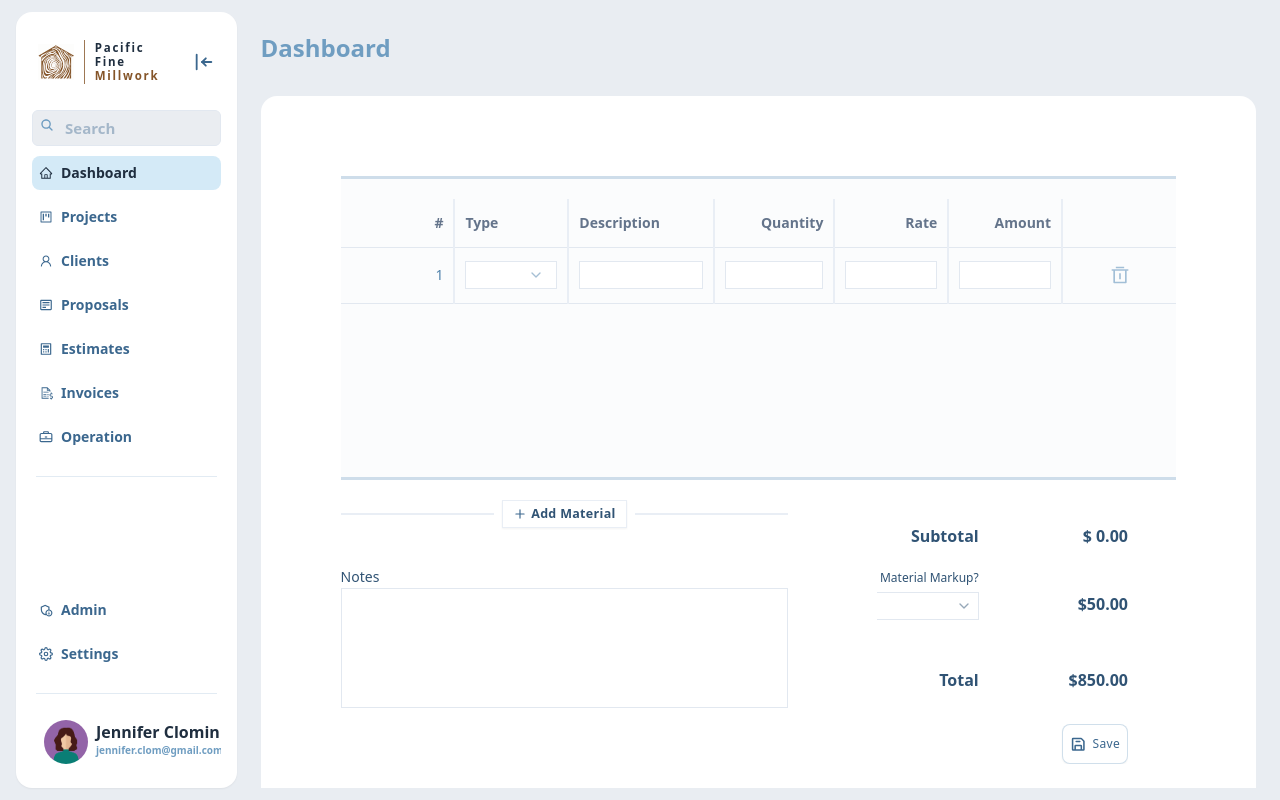
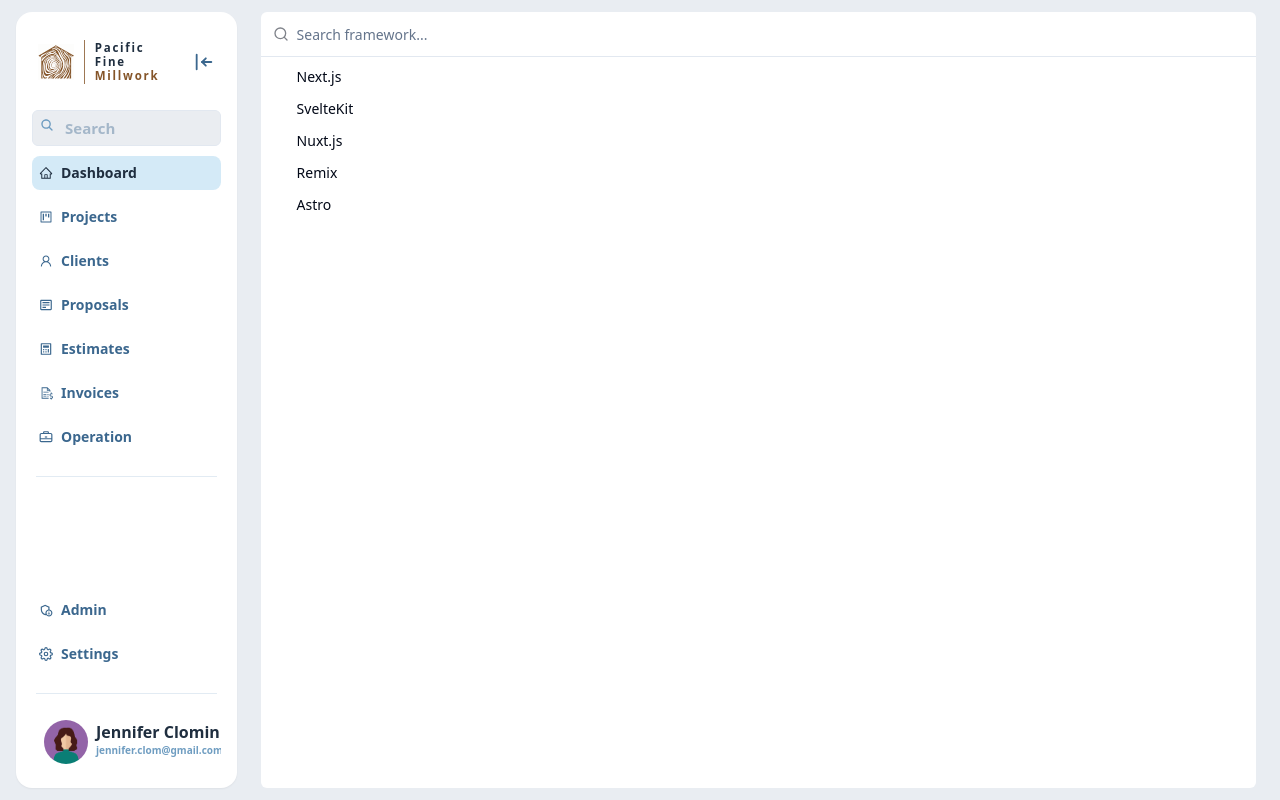
Before and after one commit to asojonih08/business_ops_app, a Next.js app: page / in a window 1280 px wide. Built offline with nearby package versions, Linux system fonts and the light colour scheme.

Commit message:
Working on search input

```diff
--- a/app/page.tsx
+++ b/app/page.tsx
@@ -1,12 +1,14 @@
 import AddMaterialsForm from "@/components/AddMaterialsForm";
+import SearchCombobox from "@/components/SearchCombobox";
 
 export default async function Page() {
   return (
     <div className="h-full w-full flex flex-col justify-between">
-      <h1 className="text-textColor-400 font-bold text-2xl mt-5">Dashboard</h1>
+      {/* <h1 className="text-textColor-400 font-bold text-2xl mt-5">Dashboard</h1>
       <div className="h-[91vh] mt-8 bg-white rounded-2xl p-20">
         <AddMaterialsForm />
-      </div>
+      </div> */}
+      <SearchCombobox />
     </div>
   );
 }
--- /dev/null
+++ b/components/SearchCombobox.tsx
@@ -0,0 +1,75 @@
+"use client"
+import React from 'react'
+import { Check, ChevronsUpDown } from "lucide-react"
+
+import { cn } from "@/lib/utils"
+import { Button } from "@/components/ui/button"
+import {
+  Command,
+  CommandEmpty,
+  CommandGroup,
+  CommandInput,
+  CommandItem,
+  CommandList,
+} from "@/components/ui/command"
+import {
+  Popover,
+  PopoverContent,
+  PopoverTrigger,
+} from "@/components/ui/popover"
+
+const frameworks = [
+  {
+    value: "next.js",
+    label: "Next.js",
+  },
+  {
+    value: "sveltekit",
+    label: "SvelteKit",
+  },
+  {
+    value: "nuxt.js",
+    label: "Nuxt.js",
+  },
+  {
+    value: "remix",
+    label: "Remix",
+  },
+  {
+    value: "astro",
+    label: "Astro",
+  },
+]
+
+export default function SearchCombobox() {
+  const [open, setOpen] = React.useState(false)
+  const [value, setValue] = React.useState("")
+
+  return (
+        <Command>
+          <CommandInput placeholder="Search framework..." />
+          <CommandList>
+            <CommandEmpty>No framework found.</CommandEmpty>
+            <CommandGroup>
+              {frameworks.map((framework) => (
+                <CommandItem
+                  key={framework.value}
+                  value={framework.value}
+                  onSelect={(currentValue) => {
+                    setValue(currentValue === value ? "" : currentValue)
+                    setOpen(false)
+                  }}
+                >
+                  <Check
+                    className={cn(
+                      "mr-2 h-4 w-4",
+                      value === framework.value ? "opacity-100" : "opacity-0"
+                    )}
+                  />
+                  {framework.label}
+                </CommandItem>
+              ))}
+            </CommandGroup>
+          </CommandList>
+        </Command>)
+}
```
